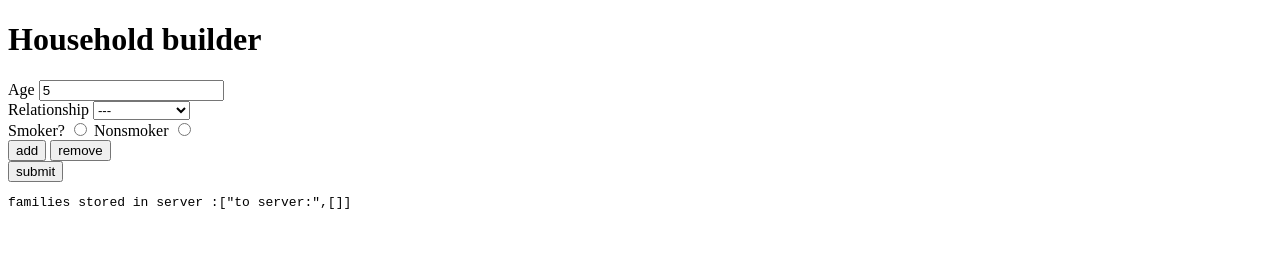
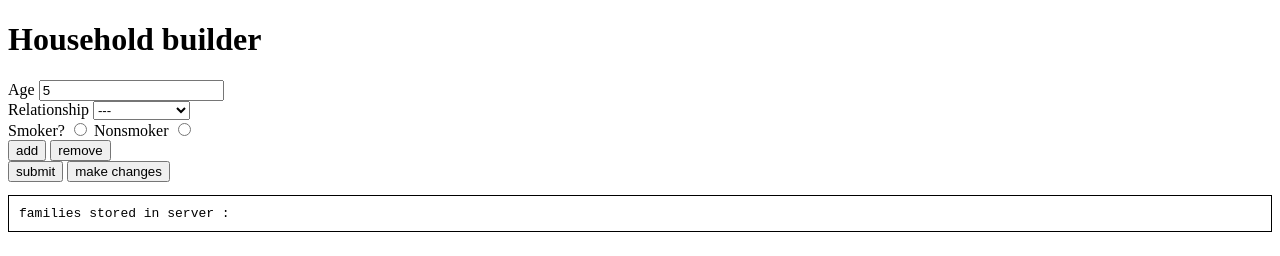
Before and after one commit to willy1divx/healthcare.gov, a plain HTML site: page index.html in a window 1280 px wide. Both pictures are taken after typing "5" into the empty fields and a click on the button "submit". Drawn offline with Linux system fonts and the light colour scheme.

Commit message:
added functionality retrieve and modify data from server

```diff
--- a/index.html
+++ b/index.html
@@ -8,7 +8,6 @@
                 font-family: monospace;
                 border: 1px solid black;
                 padding: 10px;
-                display: none;
             }
         </style>
     </head>
@@ -49,10 +48,11 @@
                 </div>
                 <div>
                     <button onclick="toServer()">submit</button>
+                    <button onclick="retrieve()">make changes</button>
                 </div>
              </form>
 
-             <pre class="ok">families stored in server :</pre>
+             <pre class="debug">families stored in server :</pre>
 
          </div>
         <script type="text/javascript" src="./index.js"></script>
--- a/index.js
+++ b/index.js
@@ -73,15 +73,19 @@
 		var form = document.getElementById("name-form");
 		form.onsubmit = function(e){
 		e.preventDefault();
+		var age = document.getElementsByName("age")[0].value;
+	  	var rel = document.getElementsByName("rel")[0].value;
+	  	var smoker = (form.smoker.value);
+		 if ( rel != "" && age > 0 && age != ""){
 			server.push(family);
 			console.log(server);
 			var familyMember = JSON.stringify(server);
 			console.log(familyMember);
 			var html = family;
-		var show = document.getElementsByClassName("ok");
-		show[0].innerHTML += familyMember;
+			var show = document.getElementsByClassName("debug");
+			show[0].innerHTML = familyMember;
 			family = [];
-		server = ["to server:"];
+		}
 
 		filtered = [];
 		var myNode = document.getElementsByClassName("household");
@@ -93,3 +97,27 @@
 		return server;
 		}
 		}
+
+		var retrieve = function (){
+			var form = document.getElementById("name-form");
+			 form.onsubmit = function(e){
+			 	e.preventDefault();
+			 	number = 0;
+			 	family = server[server.length - 1];
+			 	server.pop();
+			 	console.log(family);
+			 	for (var i = 0 ; i< family.length; i++){
+			 	var node = document.createElement("LI");
+				    node.id = number;
+				    var familyMember = JSON.stringify(family[i]);
+					var textnode = document.createTextNode(familyMember);
+					node.appendChild(textnode);
+					var list = document.getElementsByClassName("household");
+					list[0].appendChild(node);
+					number++
+				}
+				console.log(family[0]);
+				console.log(family[1]);
+				console.log(family[2]);
+			}
+		}
```
Lines whose indentation alone changed are shown as unchanged.
